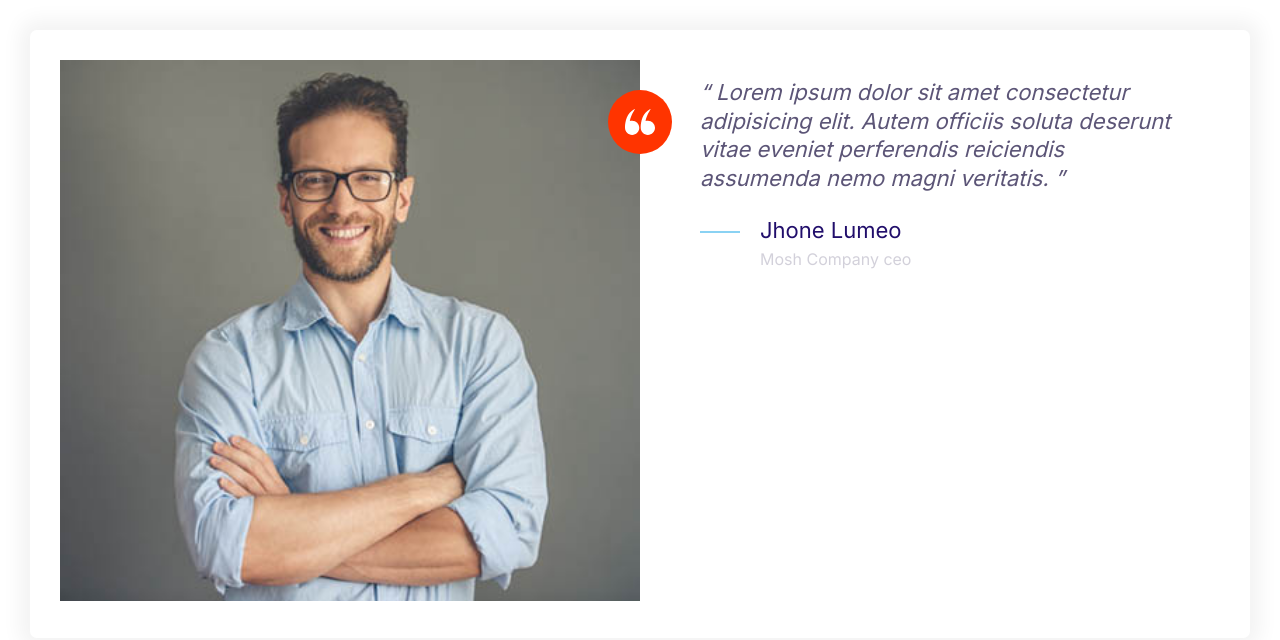
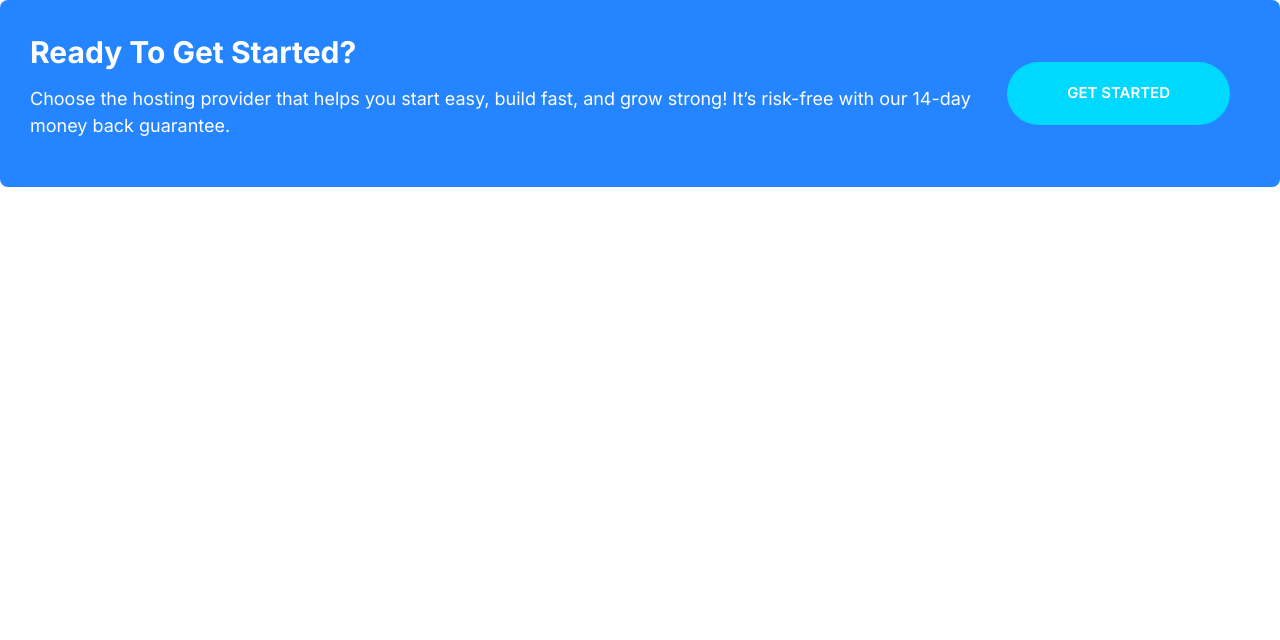
Before and after one commit to Sara-pyon/Sarapyon, a plain HTML site: page CSS3 Series: Part 3/index.html in a window 1280 px wide. Drawn offline with Linux system fonts and the light colour scheme.

Commit message:
build a callout component

```diff
--- a/CSS3 Series: Part 3/css/styles.css
+++ b/CSS3 Series: Part 3/css/styles.css
@@ -212,6 +212,10 @@ a{
     background: #fff;
     color: var(--color-heading);
     border: 2px solid var(--color-heading);
+}
+.btn--strached{
+    padding-left: 6rem;
+    padding-right: 6rem;
 }
 
 @media screen and (min-width:1024px) {
@@ -430,5 +434,40 @@ a{
     .testimonial__image{
         margin: 0 30px;
     }
+}
 
+/* Callout */
+.callout{
+    border-radius: 8px;
+    padding: 3rem
 }
+.callout--primary{
+    background: var(--color-primary);
+    color: #fff;
+}
+.callout--heading{
+    margin-top: 0;
+    color: #fff;
+    font-size: 3.0rem;
+}
+.callout__content {
+    text-align: center;
+  }
+
+.callout .btn{
+    justify-self: center;
+    align-self: center;
+}
+@media screen and (min-width:771px) {
+    .callout .grid--1x2{
+        grid-template-columns: 1fr auto;
+
+    }
+    .callout__content {
+        text-align: left;
+      }
+    .callout .btn{
+        justify-self: start;
+        margin: 0 2rem;
+    }
+ }
--- a/CSS3 Series: Part 3/index.html
+++ b/CSS3 Series: Part 3/index.html
@@ -10,38 +10,16 @@
     <link rel="stylesheet" href="css/normalize.css">
     <link rel="stylesheet" href="css/styles.css">
 </head>
-<body style="padding: 3rem;">
-    <div class="card testimonial">
-        <div class="grid grid--1x2">
-            <div class="testimonial__image">
-                <img src="image/testimonial.jpg" alt="A happy smiling customer">
-                <span class="icon-container icon-container--accent">
-                    <svg class="icon icon--white icon--small">
-                        <use xlink:href="image/sprite.svg#quotes"></use>
-                    </svg>
-                </span>
-            </div>
-            <div>
-                <blockquote class="quote">
-                    <p class="quote__text">
-                        Lorem ipsum dolor sit amet consectetur adipisicing elit. Autem officiis soluta deserunt vitae eveniet perferendis reiciendis assumenda nemo magni veritatis.
-                    </p>
-                    <footer>
-                        <div class="media">
-                            <div class="media__image quote__line">
-                                <svg class="icon icon--primary">
-                                    <use xlink:href="image/sprite.svg#line"></use>
-                                </svg>
-                            </div>
-                            <div class="media__body">
-                                <h2 class="media__title quote__author">Jhone Lumeo</h2>
-                                <p class="quote__company">Mosh Company ceo</p>
-                            </div>
-                        </div>
-                    </footer>
-                </blockquote>
-            </div>
+<body>
+   <div class="callout callout--primary">
+    <div class="grid grid--1x2">
+        <div class="callout__content">
+            <h2 class="callout--heading">Ready To Get Started?</h2>
+            <p>Choose the hosting provider that helps
+                you start easy, build fast, and grow strong! It’s risk-free with our 14-day money back guarantee.</p>
         </div>
+        <a href="#" class="btn btn--secondary btn--strached">get started</a>
     </div>
+   </div>
 </body>
 </html>
```
Also changed, not shown: CSS3 Series: Part 3/Components/callout.html (added, +10 -0 lines), CSS3 Series: Part 3/Components/testimonial.html (+32 -0 lines).
